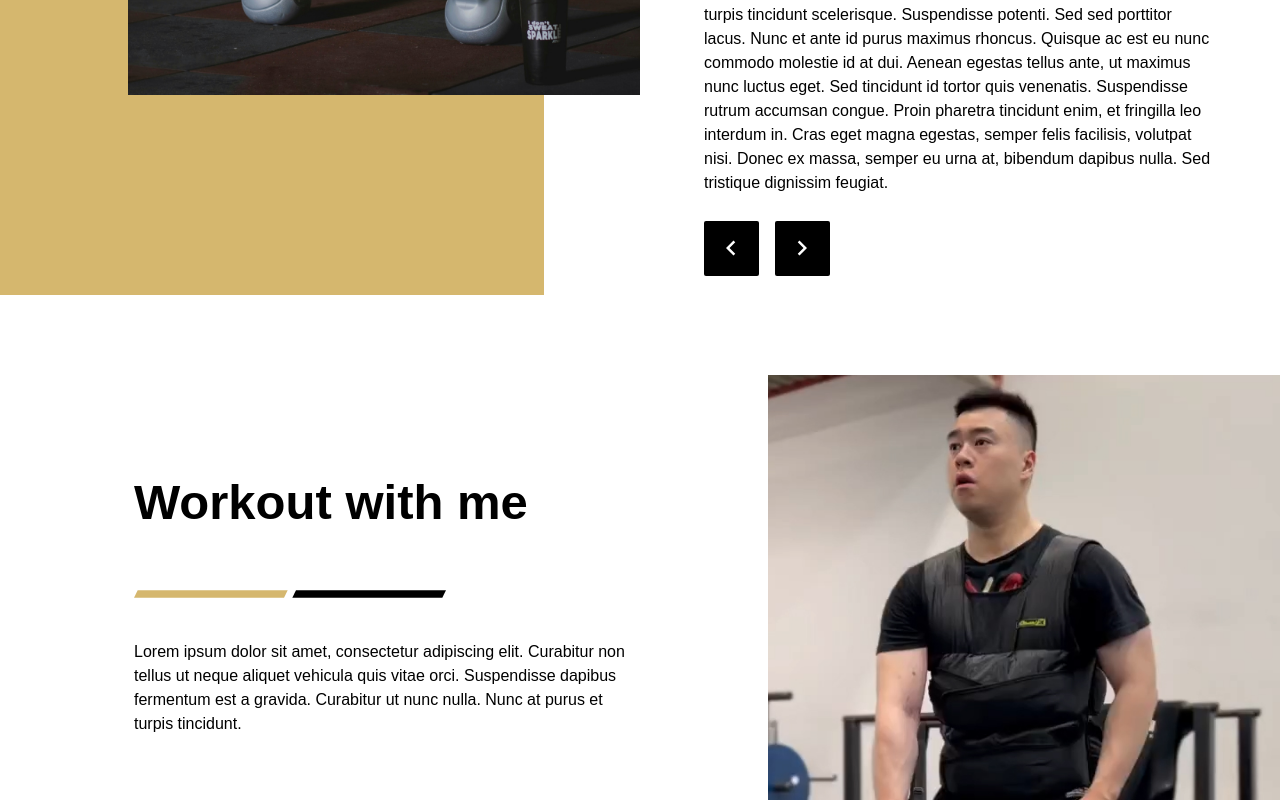
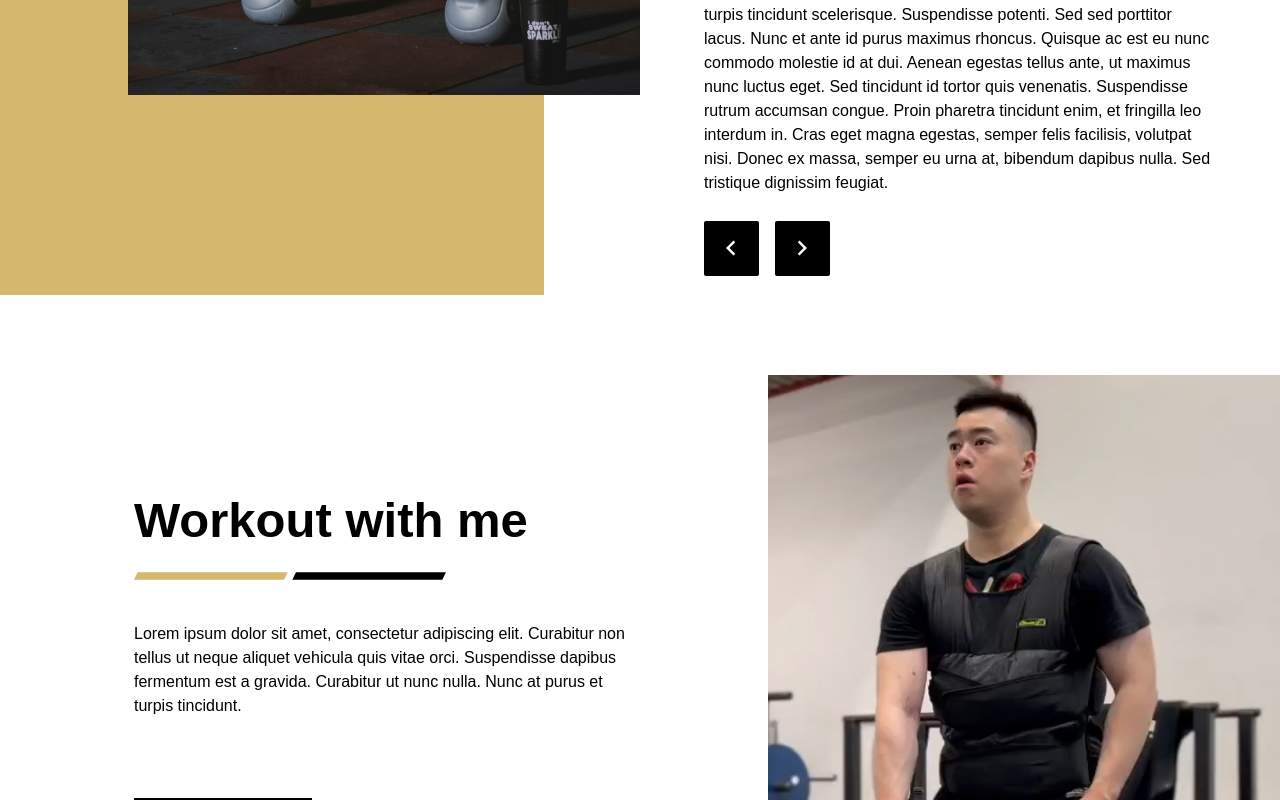
Before and after one commit to StuartMolnar/kevin-ye, a Next.js app: page / in a window 1280 px wide. Shown: the part 3569-4369 px from the top of the page. Built offline with nearby package versions, Linux system fonts and the light colour scheme.

Commit message:
adjust contact section spacing

```diff
--- a/pages/index.tsx
+++ b/pages/index.tsx
@@ -122,7 +122,7 @@ export default function Home() {
                 <h1 className="font-bold text-h1 md:text-h1-dsk">
                     Workout with me
                 </h1>
-                <div className="flex pt-12">
+                <div className="flex pt-3">
                     <img src="/hero-bar-gold.svg" alt="" className="w-[154px] h-3" />
                     <img src="/hero-bar-black.svg" alt="" className="w-[154px] h-3 ml-1" />
                 </div>
```
